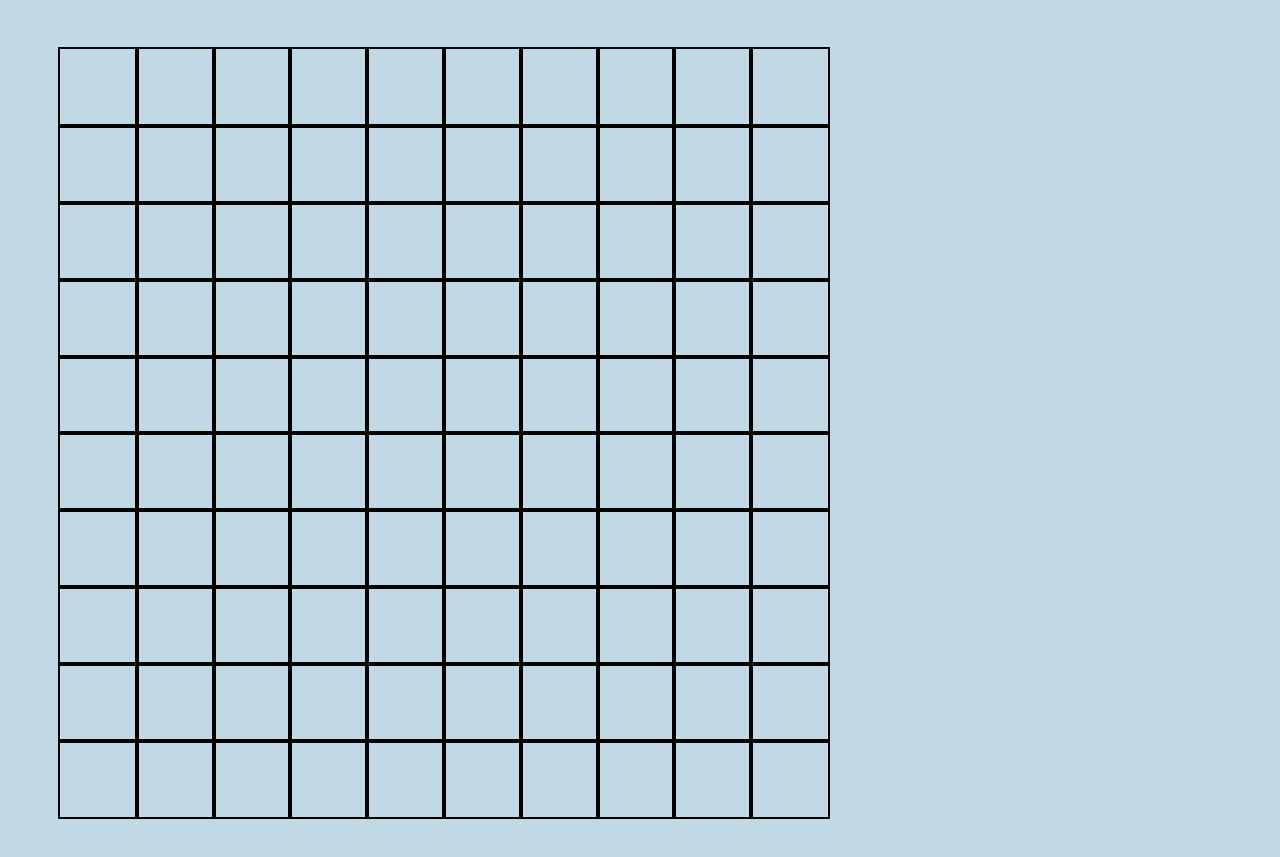
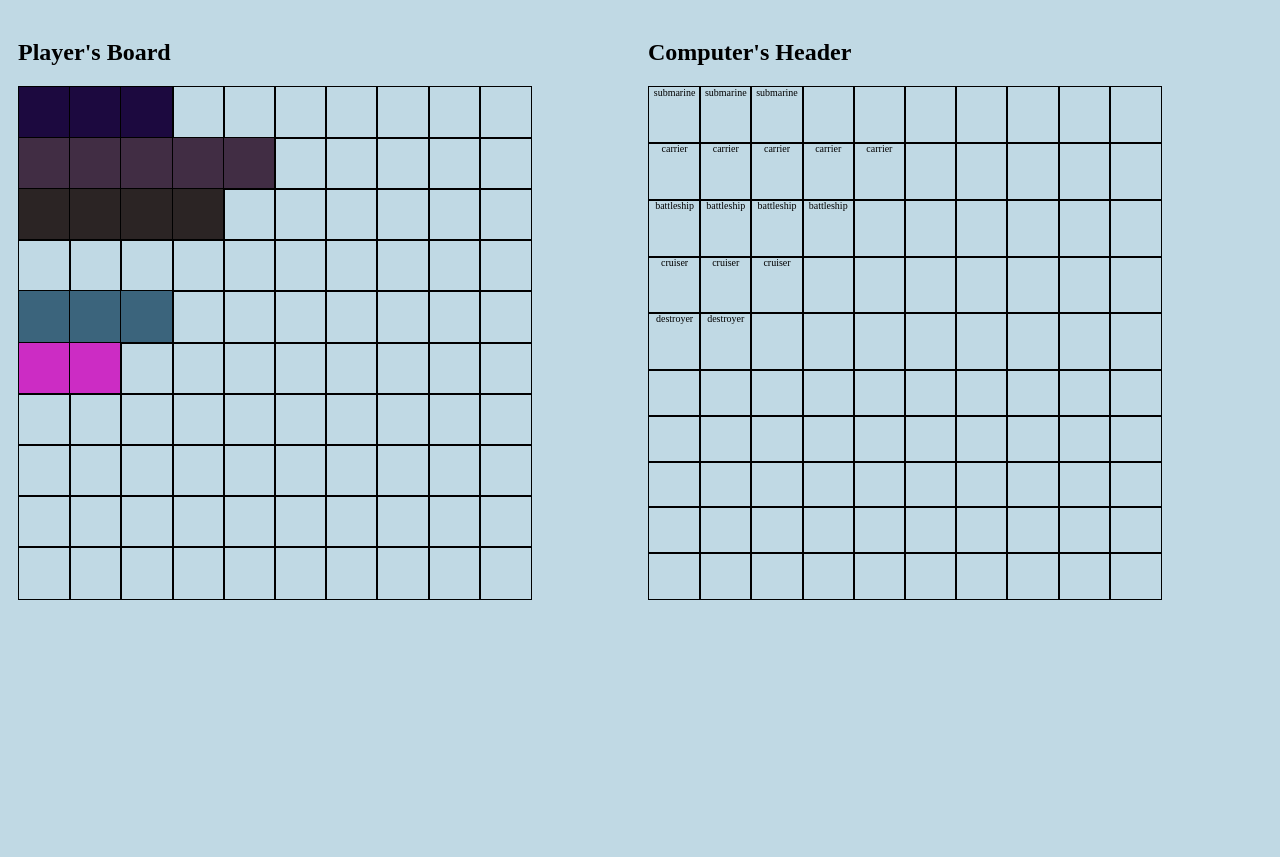
Before and after one commit to KonradLach/Battleship, a website built with webpack: page dist/index.html in a window 1280 px wide. Shown: the part 61-918 px from the top of the page. After the commit the page ends 800 px from the top, so only its background shows below. Built offline with nearby package versions, Linux system fonts and the light colour scheme.

Commit message:
Working prototype with bugs. Need to implement game over mechanics. Need to fix hit not working sometimes.

```diff
--- a/src/domManip.js
+++ b/src/domManip.js
@@ -28,24 +28,24 @@ const createElement = {
         return heading
     }
 }
-const createContainer = () =>{
-    const main = createElement.createDiv('mainContainer');
-    document.body.appendChild(main);
-    const header = createElement.createH(1,"Battleship");
-    main.appendChild(header);
-    main.appendChild(createGameBoard());
-}
+// const createContainer = () =>{
+//     const main = createElement.createDiv('mainContainer');
+//     document.body.appendChild(main);
+//     const header = createElement.createH(1,"Battleship");
+//     main.appendChild(header);
+//     main.appendChild(createGameBoard());
+// }
 
-const createGameBoard = () =>{
-    let gameBoardSize = 10;
-    const gameBoard = createElement.createDiv('gameBoard');
-    for(let i=0; i<(gameBoardSize * gameBoardSize);i++){
-        let gameCell = createElement.createDiv(`${i}`)
-        gameCell.classList.add("cell");
-        gameBoard.appendChild(gameCell);
-    }
-    return gameBoard
-}
+// const createGameBoard = () =>{
+//     let gameBoardSize = 10;
+//     const gameBoard = createElement.createDiv('gameBoard');
+//     for(let i=0; i<(gameBoardSize * gameBoardSize);i++){
+//         let gameCell = createElement.createDiv(`${i}`)
+//         gameCell.classList.add("cell");
+//         gameBoard.appendChild(gameCell);
+//     }
+//     return gameBoard
+// }
 
 
-export {createContainer};
+export {createElement};
--- a/src/index.js
+++ b/src/index.js
@@ -1,7 +1,6 @@
 import './style.css';
-import {createContainer} from './domManip.js';
+import {createElement} from './domManip.js';
 
-createContainer();
 
 //Factory function to create the ships
 const shipFactory = (name,length) => {
@@ -98,7 +97,8 @@ const gameBoardFactory = () =>{
         }
         return gameArray
     }
-    return{startGame, place, recieveAttack,gameArray}
+    const arrayGetter = () => gameArray;
+    return{startGame, place, recieveAttack,arrayGetter}
 }
 
 const player = () =>{
@@ -108,7 +108,16 @@ const player = () =>{
         playerBoard.place(ship,row,column,orient);
         return playerBoard
     }
-    return {playerBoard,playerPlace}
+    const playerAttack = (computerBoard,e) => {
+        const row = parseInt(e.target.id[0])
+        // let row = prompt('Choose row 0-10');
+        const col = parseInt(e.target.id[1])
+        // let col = prompt('Choose column 0-10');
+        console.log(computerBoard.arrayGetter())
+        computerBoard.recieveAttack(row,col);
+        return true
+    }
+    return {playerBoard,playerPlace,playerAttack}
 }
 
 const computer = () => {
@@ -123,16 +132,117 @@ const computer = () => {
         let random= randomChoice();
         let row = random[0];
         let column = random[1];
-        if(playerBoard.gameArray[row][column] === ''){
-            playerBoard.recieveAttack(random);
-            return playerBoard;
-        }
-        else{
-            computerRandomAttack(playerBoard)
-        }
-
+        playerBoard.recieveAttack(row,column);
+        return playerBoard.arrayGetter();
     }
     return {computerBoard,computerRandomAttack}
 }
 
+const initGame = () =>{
+    const player1 = player();
+    const computer1 = computer();
+    const playerSub = shipFactory("submarine",3);
+    const playerCarrier = shipFactory("carrier",5);
+    const playerBattleship = shipFactory('battleship',4);
+    const playerCruiser = shipFactory('cruiser',3);
+    const playerDestroyer = shipFactory('destroyer', 2);
+    const computerSub = shipFactory("submarine",3);
+    const computerCarrier = shipFactory("carrier",5);
+    const computerBattleship = shipFactory('battleship',4);
+    const computerCruiser = shipFactory('cruiser',3);
+    const computerDestroyer = shipFactory('destroyer', 2);
+    createContainer();
+    createGameBoardUI(player1.playerBoard.arrayGetter(),computer1.computerBoard.arrayGetter());
+
+    player1.playerPlace(playerSub,0,0,'horizontal');
+    player1.playerPlace(playerCarrier,1,0,'horizontal');
+    player1.playerPlace(playerBattleship,2,0,'horizontal');
+    player1.playerPlace(playerCruiser,4,0,'horizontal');
+    player1.playerPlace(playerDestroyer,5,0,'horizontal');
+    computer1.computerBoard.place(computerSub,0,0,'horizontal');
+    computer1.computerBoard.place(computerCarrier,1,0,'horizontal');
+    computer1.computerBoard.place(computerBattleship,2,0,'horizontal');
+    computer1.computerBoard.place(computerCruiser,3,0,'horizontal');
+    computer1.computerBoard.place(computerDestroyer,4,0,'horizontal');
+    updateGameboard(player1,computer1);
+    const playerGameboardDiv = document.getElementById('playerGameboard');
+    playerGameboardDiv.addEventListener('click',e => {
+        playGame(player1,computer1,e)
+    })
+    }
+
+const playGame = (player1,computer1,e) => {
+    player1.playerAttack(computer1.computerBoard,e)
+    computer1.computerRandomAttack(player1.playerBoard)
+    updateGameboard(player1,computer1);
+
+}
+
+const updateGameboard = (player1,computer1) =>{
+    for(let i=0; i<(player1.playerBoard.arrayGetter().length);i++){
+        for(let j=0; j<(player1.playerBoard.arrayGetter()[i].length);j++){
+
+            let gameCell = document.getElementById(`${i}${j}`)
+            if(typeof player1.playerBoard.arrayGetter()[i][j] === 'object'){
+                let name = player1.playerBoard.arrayGetter()[i][j].name
+                gameCell.classList.add(name)
+            }
+            else if(player1.playerBoard.arrayGetter()[i][j] === 'x'){
+                gameCell.classList.add('empty')
+            }
+            else if(player1.playerBoard.arrayGetter()[i][j] === 'X'){
+                gameCell.classList.add('hit')
+            }
+        }
+    }
+    for(let i=0; i<(computer1.computerBoard.arrayGetter().length);i++){
+        for(let j=0; j<(computer1.computerBoard.arrayGetter()[i].length);j++){
+            let gameCell = document.getElementById(`${i}${j}computer`)
+            if(typeof computer1.computerBoard.arrayGetter()[i][j] === 'object'){
+                gameCell.innerHTML = computer1.computerBoard.arrayGetter()[i][j].name
+            }
+            else{
+                gameCell.innerHTML = computer1.computerBoard.arrayGetter()[i][j];
+            }
+        }
+    }
+}
+
+const createContainer = () =>{
+    const main = createElement.createDiv('mainContainer');
+    document.body.appendChild(main);
+    const header = createElement.createH(1,"Battleship");
+    main.appendChild(header);
+}
+
+const createGameBoardUI = (player1,computer1) => {
+    const main = document.getElementById('mainContainer');
+    const gameboards = createElement.createDiv('gameboards');
+    const playerGameboard = createElement.createDiv('playerGameboard');
+    const computerGameboard = createElement.createDiv('computerGameboard');
+    const playerHeader = createElement.createH(2,'Player\'s Board');
+    const computerHeader = createElement.createH(2,'Computer\'s Header')
+    playerHeader.setAttribute('id','playerHeader');
+    computerHeader.setAttribute('id','computerHeader');
+    for(let i=0; i<(player1.length);i++){
+        for(let j=0; j<(player1[i].length);j++){
+            let gameCell = createElement.createDiv(`${i}${j}`)
+            gameCell.classList.add("cell");
+            playerGameboard.appendChild(gameCell);
+        }
+    }
+    for(let i=0; i<(computer1.length);i++){
+        for(let j=0; j<(computer1[i].length);j++){
+            let gameCell = createElement.createDiv(`${i}${j}computer`)
+            gameCell.classList.add("cell");
+            computerGameboard.appendChild(gameCell);
+        }
+    }
+    main.appendChild(gameboards)
+    gameboards.append(playerHeader,playerGameboard,computerHeader,computerGameboard)
+
+}
+
+initGame()
+
 export {shipFactory,gameBoardFactory, player,computer};
--- a/src/style.css
+++ b/src/style.css
@@ -6,16 +6,55 @@ body{
 #mainContainer{
     display: block;
 }
+#gameboards{
+    display: grid;
+    grid-template-columns: repeat(2,1fr);
+    margin: 10px;
+}
+#playerHeader, #computerHeader{
+    width: 40vw;
+    grid-row-start: 0;
+    grid-row-end: 1;
+}
 
-#gameBoard{
+#playerGameboard, #computerGameboard{
     display: grid;
+
     grid-template-columns: repeat(10,1fr);
-    margin: 50px;
-    height: 60vw;
-    width: 60vw;
+    height: 40vw;
+    width: 40vw;
 }
 .cell{
-    border: 2px solid black;
+    border: 1px solid black;
     height: 100%;
     width: 100%;
+    text-align: center;
+    font-size: x-small;
 }
+
+.battleship{
+    background-color:#2b2424;
+    border-top: 1px solid black;
+}
+
+.submarine{
+    background-color: #1c093f;
+}
+
+.cruiser{
+    background-color: #3b647c;
+}
+
+.carrier{
+    background-color: #412d44;
+}
+
+.destroyer{
+    background-color: #cc2cc4;
+}
+.empty{
+    background-color: #ffffff;
+}
+.hit{
+    background-color: #c28a23;
+}
```
Also changed, not shown: src/index.test.js (+3 -4 lines), dist/dom.bundle.js, dist/index.bundle.js.
